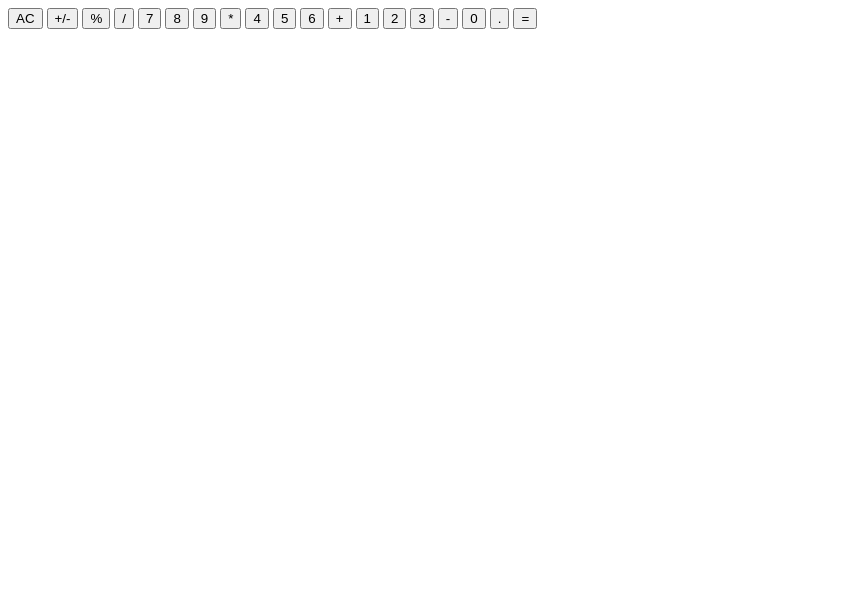
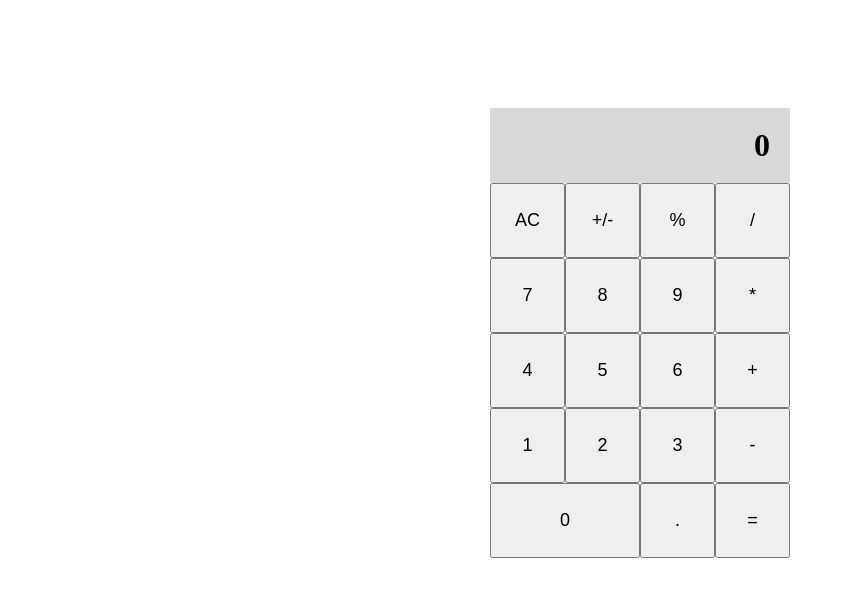
Before and after one commit to Developersdreamboat/calculator, a plain HTML site: page index.html in a window 1280 px wide. Shown: the whole page, without its empty margins (0-845 px from the left). Drawn offline with Linux system fonts and the light colour scheme.

Commit message:
Add styles to display and buttons in css

```diff
--- a/css/style.css
+++ b/css/style.css
@@ -0,0 +1,34 @@
+.calculator {
+  margin: auto;
+  padding: 100px;
+  width: 300px;
+  display: flex;
+  flex-direction: column;
+}
+
+.display {
+  padding: 0 20px 0 0;
+  font-size: 32px;
+  font-weight: 700;
+  background-color: #d9d9d9;
+  height: 75px;
+  display: flex;
+  justify-content: end;
+  align-items: center;
+}
+
+.buttons {
+  display: flex;
+  flex-wrap: wrap;
+}
+
+.buttons > button {
+  font-size: 18px;
+  font-weight: 500;
+  width: 75px;
+  height: 75px;
+}
+
+.buttons > #zero {
+  width: 150px;
+}
--- a/index.html
+++ b/index.html
@@ -8,7 +8,7 @@
 </head>
 <body>
   <div class="calculator">
-    <div class="display"></div>
+    <div class="display">0</div>
     <div class="buttons">
       <button id="clear">AC</button>
       <button id="sign">+/-</button>
@@ -26,8 +26,8 @@
       <button class="operand" value="2">2</button>
       <button class="operand" value="3">3</button>
       <button class="operator" id="subtraction" value="-">-</button>
-      <button class="operand" value="0">0</button>
-      <button value=".">.</button>
+      <button class="operand" id="zero" value="0">0</button>
+      <button value="." id="dot">.</button>
       <button id="equal">=</button>
     </div>
   </div>
```
